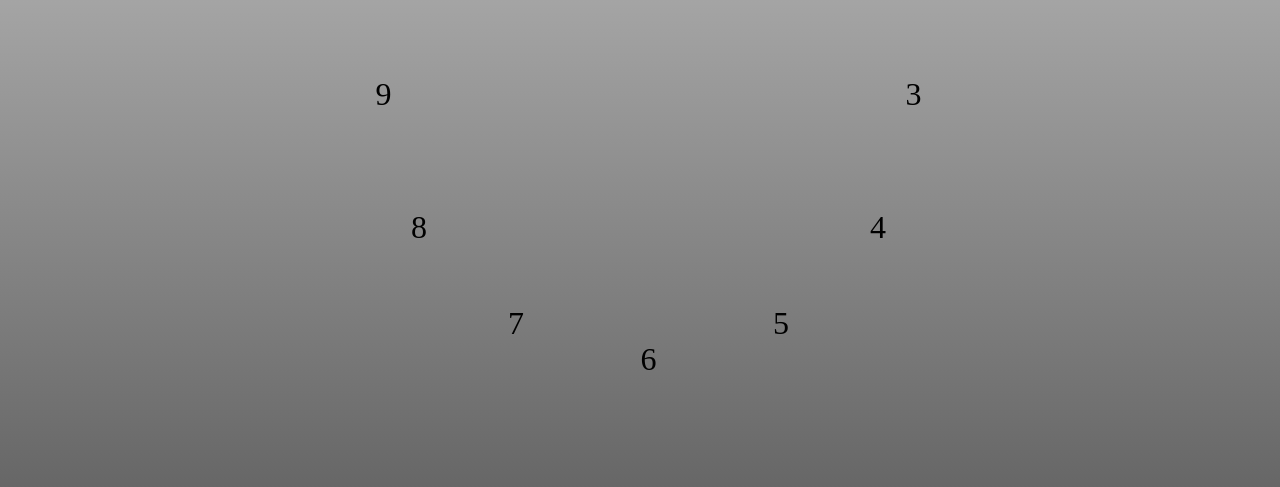
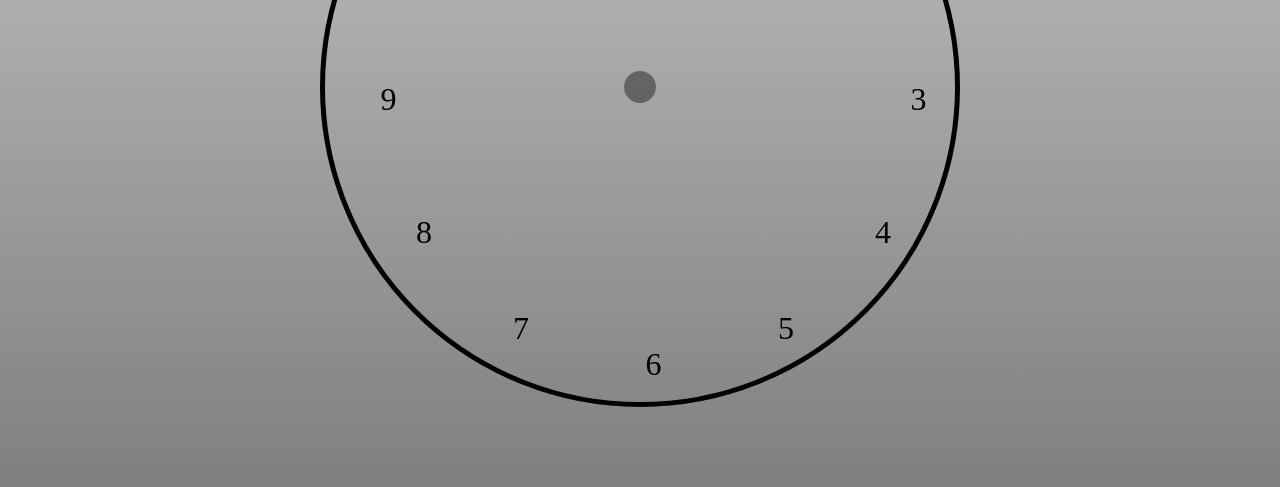
Before and after one commit to aashutosh-github/Analog-clock, a plain HTML site: page index.html in a window 1280 px wide. Shown: the part 313-800 px from the top of the page. Drawn offline with Linux system fonts and the light colour scheme.

Commit message:
added styling for centre circle of hands

```diff
--- a/style.css
+++ b/style.css
@@ -12,7 +12,7 @@ body {
   background: linear-gradient(
     to bottom,
     rgba(0, 0, 0, 0.2),
-    rgba(1, 1, 1, 0.6)
+    rgba(1, 1, 1, 0.5)
   );
 }
 
@@ -22,9 +22,13 @@ body {
   border-radius: 50%;
   position: relative;
   z-index: 1;
+  display: flex;
+  justify-content: center;
+  align-items: center;
   left: 50%;
   top: 50vh;
   transform: translate(-50%, -50%);
+  border: 5px solid black;
 }
 
 .numbers {
@@ -40,3 +44,10 @@ body {
 #hourHand {
   background-color: red;
 }
+
+#centreCircle {
+  background-color: rgba(48, 48, 48, 0.562);
+  height: 2rem;
+  width: 2rem;
+  border-radius: 50%;
+}
```
